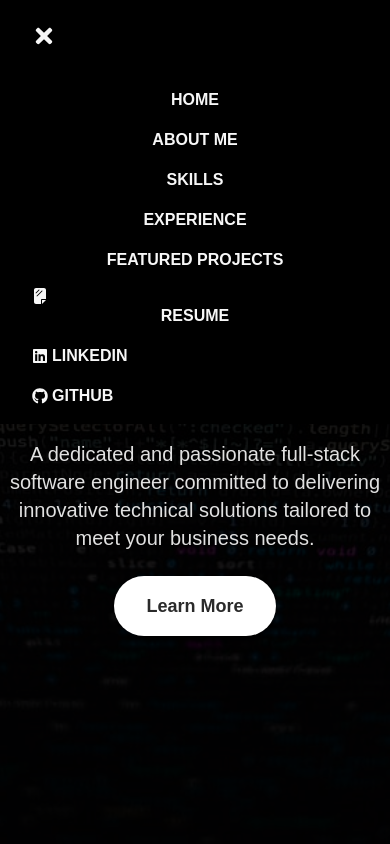
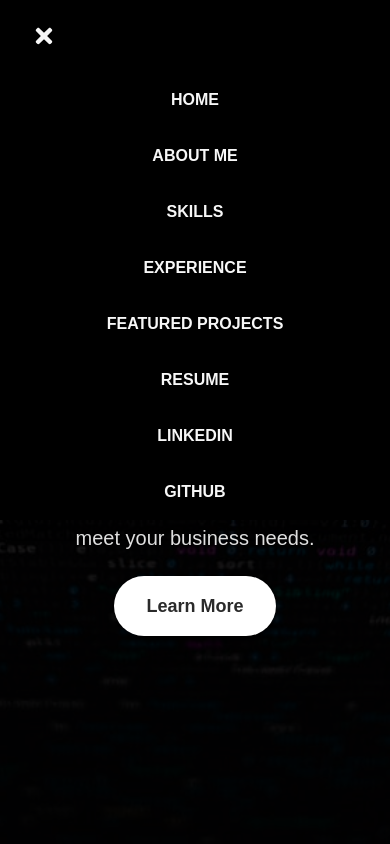
Before and after one commit to lancedalanon/my-portfolio, a Next.js app: page / in a window 390 px wide. Both pictures are taken after a click on the button "Toggle Menu". Shown: the top 844 px of the page. Built offline with nearby package versions, Linux system fonts and the light colour scheme.

Commit message:
Update navbar mobile

```diff
--- a/components/Navbar.tsx
+++ b/components/Navbar.tsx
@@ -154,7 +154,7 @@ const Navbar: React.FC = () => {
       {isMobileMenuOpen && (
         <div className="md:hidden bg-custom-900 py-4">
           {/* In-Page Links */}
-          <ul className="space-y-4 text-center">
+          <ul className="space-y-8 text-center">
             <li>
               <a
                 href="#home"
@@ -203,14 +203,14 @@ const Navbar: React.FC = () => {
           </ul>
 
           {/* External Links (Mobile) */}
-          <ul className="space-y-4 text-center mt-4">
+          <ul className="space-y-8 text-center mt-8">
             <li>
               <a
                 href="/documents/LanceOrvilleRDalanonResume.pdf"
                 className="text-custom-100 font-bold hover:text-custom-200 transition-colors"
                 download
               >
-                <FaSheetPlastic className="mr-1" /> RESUME
+                RESUME
               </a>
             </li>
             <li>
@@ -218,10 +218,10 @@ const Navbar: React.FC = () => {
                 href="https://www.linkedin.com/in/lance-orville-dalanon-453109166/"
                 target="_blank"
                 rel="noopener noreferrer"
-                className="flex items-center text-custom-100 font-bold hover:text-custom-200 transition-colors"
+                className="text-custom-100 font-bold hover:text-custom-200 transition-colors"
                 aria-label="LinkedIn"
               >
-                <FaLinkedin className="mr-1" /> LINKEDIN
+                LINKEDIN
               </a>
             </li>
             <li>
@@ -229,10 +229,10 @@ const Navbar: React.FC = () => {
                 href="https://github.com/lancedalanon"
                 target="_blank"
                 rel="noopener noreferrer"
-                className="flex items-center text-custom-100 font-bold hover:text-custom-200 transition-colors"
+                className="text-custom-100 font-bold hover:text-custom-200 transition-colors"
                 aria-label="GitHub"
               >
-                <FaGithub className="mr-1" /> GITHUB
+                GITHUB
               </a>
             </li>
           </ul>
```
